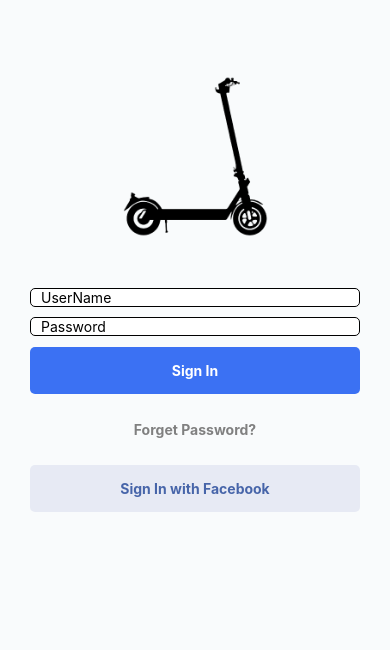
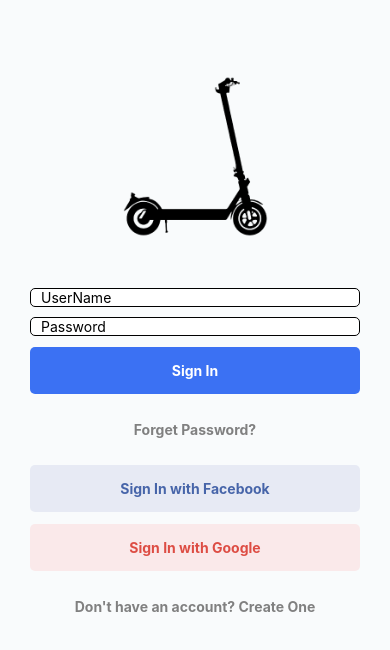
Before and after one commit to AbdelhaqNouhi/E-Scooter-Mobile-App, a React Native app in the folder Client/: screen / in a window 390 px wide. Shown: the top 650 px of the page. Built offline with nearby package versions, Linux system fonts and the light colour scheme.

Commit message:
added more in sign-in page

```diff
--- a/Client/src/pages/SignIn/SignIn.js
+++ b/Client/src/pages/SignIn/SignIn.js
@@ -65,7 +65,17 @@ const SignIn = () => {
                 bgColor="#E7EAF4"
                 TextColor="#4765A9"
             />
-
+            <CustomButton
+                onPress={onSignInGoogle}
+                text="Sign In with Google"
+                bgColor="#FAE9EA"
+                TextColor="#DD4D44"
+            />
+            <CustomButton
+                onPress={onSignUpPress}
+                text="Don't have an account? Create One"
+                type={"TERTIARY"}
+            />
         </View>
         </ScrollView>
     )
```
